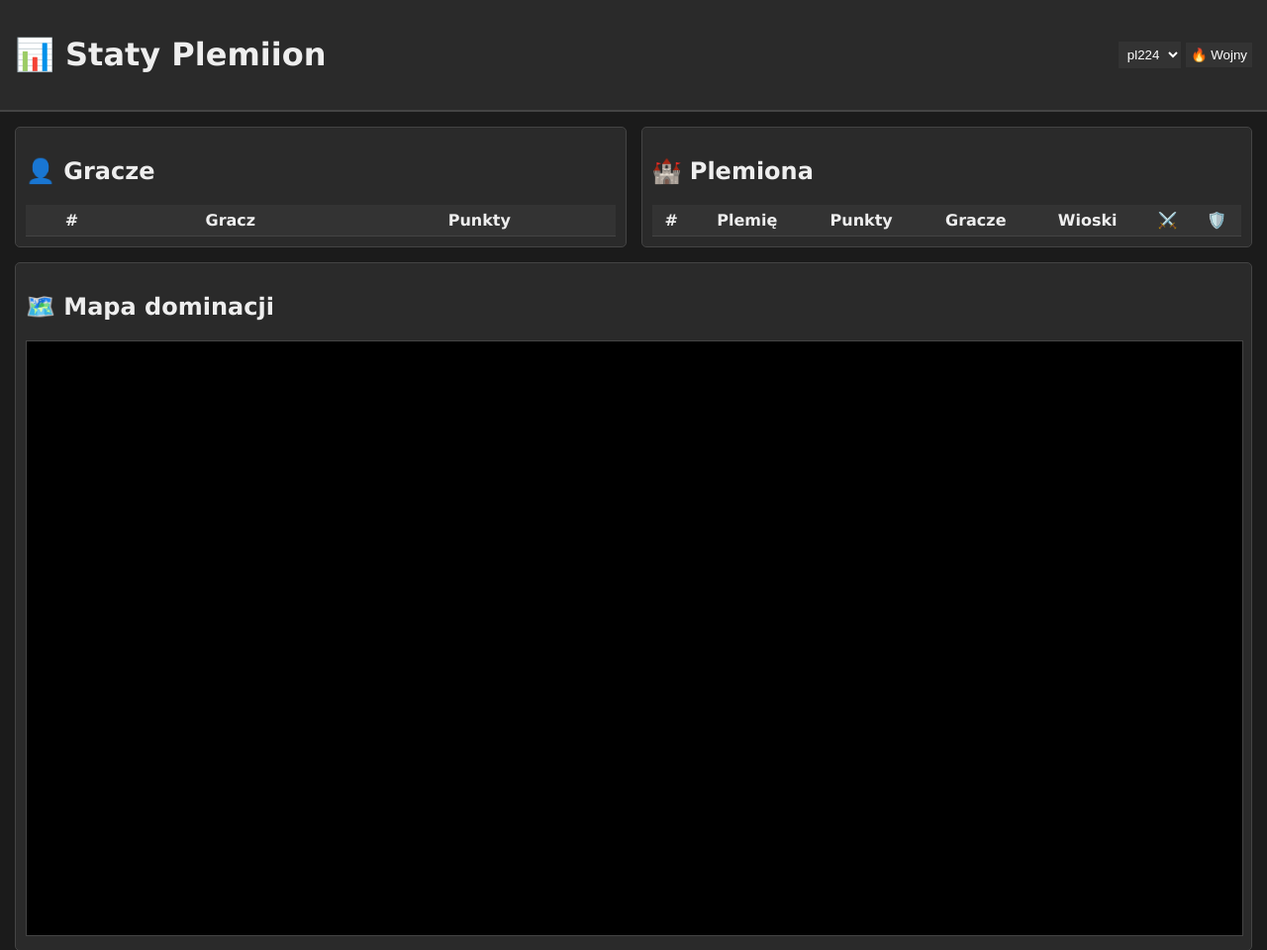
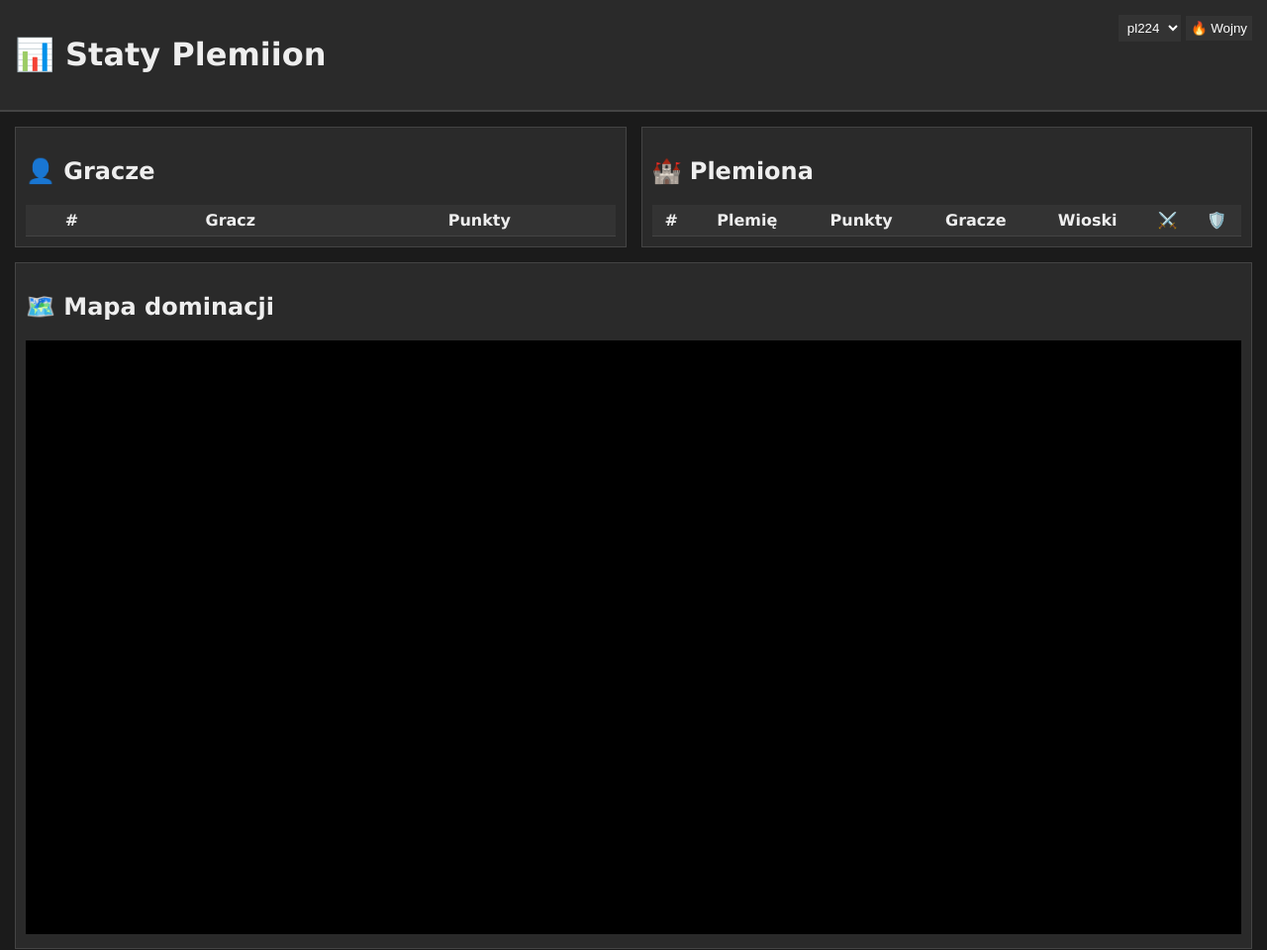
Before and after one commit to pgnnnnnn/plemiona-staty, a website: page public/index.html in a window 1280 px wide. Shown: the top 960 px of the page at 99% size. Drawn offline with Linux system fonts and the light colour scheme.

Commit message:
Update style.css

```diff
--- a/public/style.css
+++ b/public/style.css
@@ -10,16 +10,15 @@ body {
     padding:15px;
     display:flex;
     justify-content:space-between;
-    align-items:center;
     border-bottom:2px solid #444;
 }
 
 .controls select,
 .controls button {
-    padding:5px;
     background:#333;
     color:white;
     border:none;
+    padding:5px;
 }
 
 .container {
@@ -32,7 +31,6 @@ body {
 .card {
     background:#2a2a2a;
     padding:10px;
-    border-radius:5px;
     border:1px solid #444;
 }
 
@@ -63,5 +61,4 @@ canvas {
     width:100%;
     height:600px;
     background:black;
-    border:1px solid #444;
 }
```
